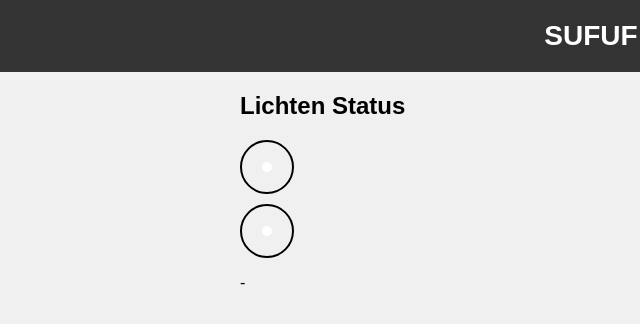
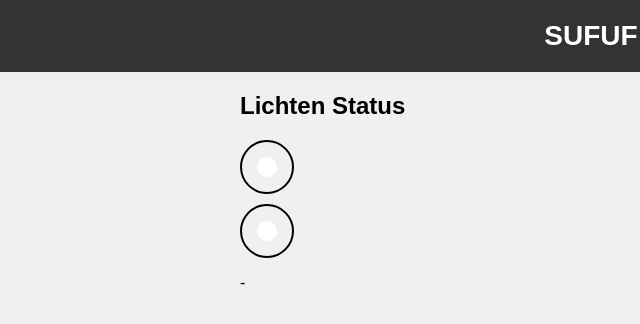
Before and after one commit to RachidAzrou/sufuf, a plain HTML site: page imam.html in a window 1280 px wide. Shown: the full height of the page, 0-640 px from the left. Drawn offline with Linux system fonts and the light colour scheme.

Commit message:
Update styles.css

```diff
--- a/styles.css
+++ b/styles.css
@@ -52,6 +52,17 @@ button:hover {
     margin-bottom: 10px;
     background-color: #f0f0f0;
     position: relative;
+    display: flex;
+    justify-content: center;
+    align-items: center;
+}
+
+.light::before {
+    content: '';
+    width: 20px;
+    height: 20px;
+    border-radius: 50%;
+    background-color: #fff;
 }
 
 .light.on {
@@ -61,15 +72,3 @@ button:hover {
 .light.off {
     background-color: #F44336; /* Rood */
 }
-
-.light::before {
-    content: '';
-    width: 10px;
-    height: 10px;
-    border-radius: 50%;
-    background-color: #fff;
-    position: absolute;
-    top: 50%;
-    left: 50%;
-    transform: translate(-50%, -50%);
-}
```
